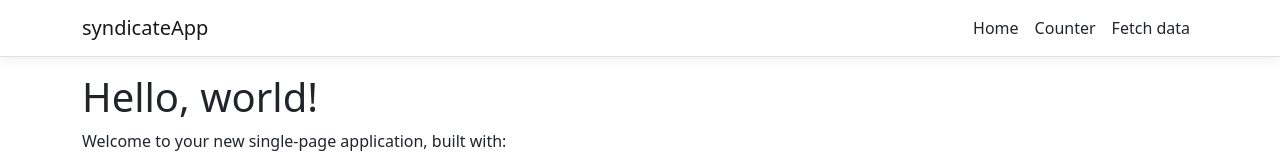
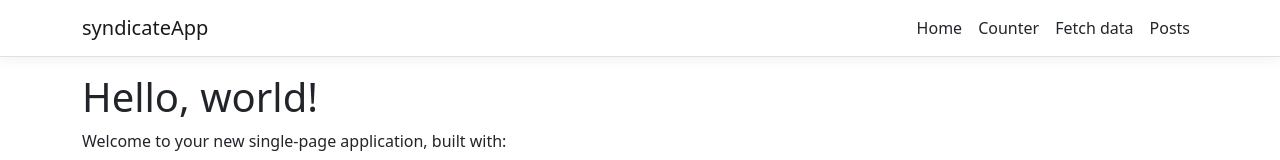
Before and after one commit to erickma1/syndicateApp, a React (Create React App) app in the folder syndicateApp/ClientApp/: page / in a window 1280 px wide. Shown: the top 160 px of the page. Built offline with nearby package versions, Linux system fonts and the light colour scheme.

Commit message:
Update NavMenu.js

```diff
--- a/syndicateApp/ClientApp/src/components/NavMenu.js
+++ b/syndicateApp/ClientApp/src/components/NavMenu.js
@@ -38,6 +38,9 @@
               <NavItem>
                 <NavLink tag={Link} className="text-dark" to="/fetch-data">Fetch data</NavLink>
               </NavItem>
+              <NavItem>
+                 <NavLink tag={Link} className="text-dark" to="/posts">Posts</NavLink>
+              </NavItem>
             </ul>
           </Collapse>
         </Navbar>
```
